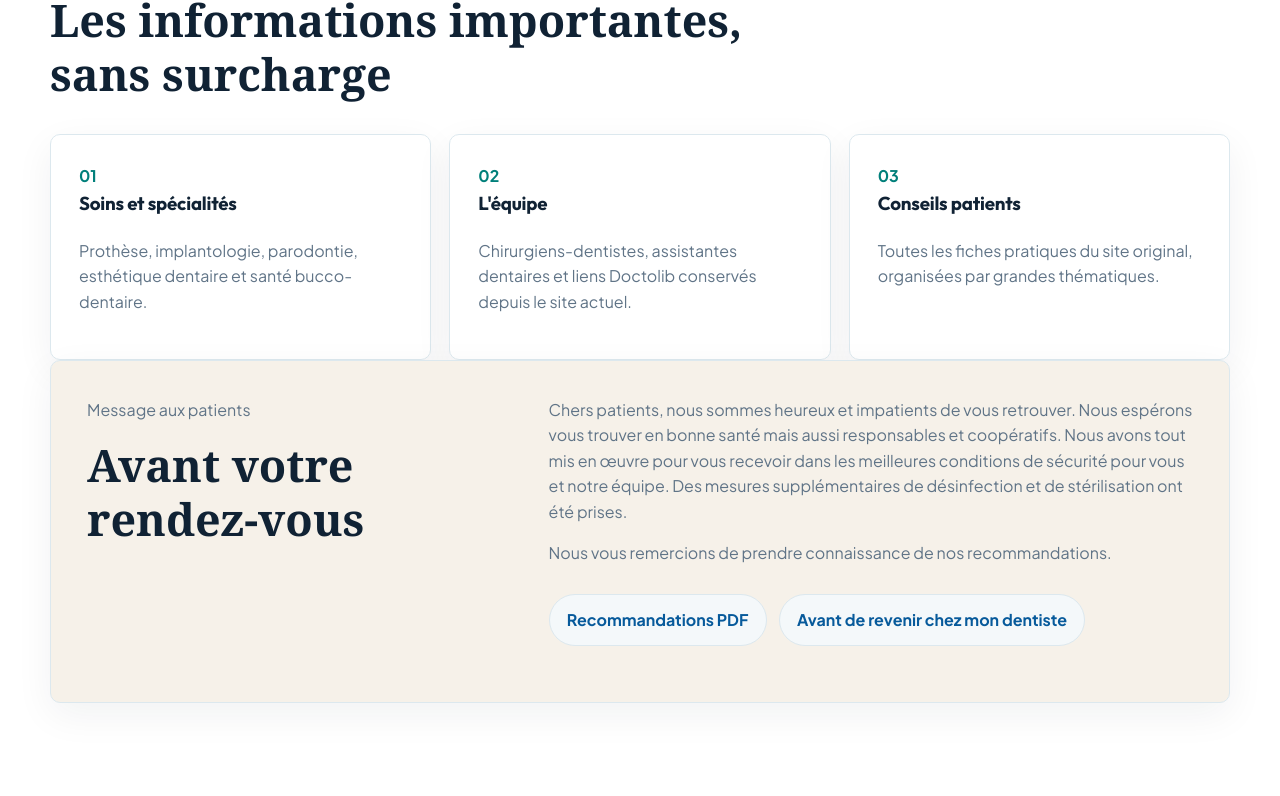
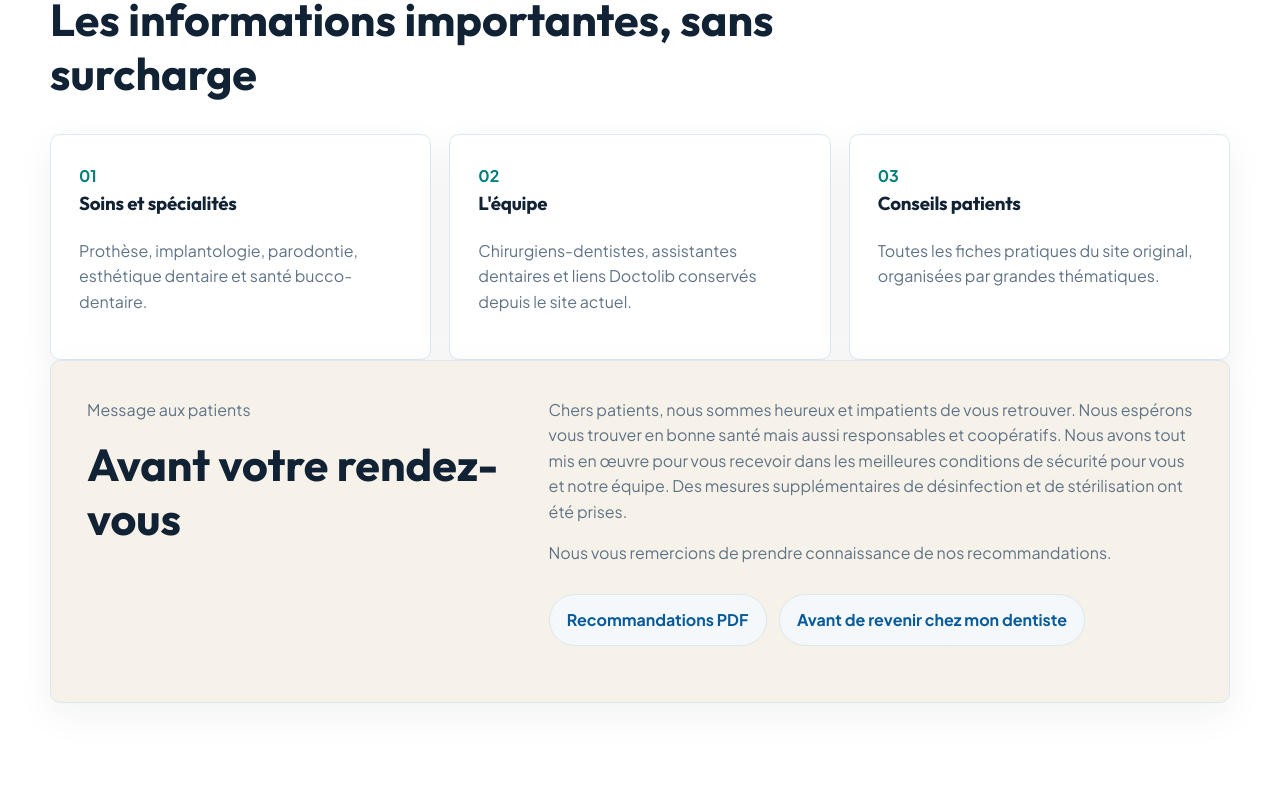
Before and after one commit to djian23/site-pere-sacha, a plain HTML site: page index.html in a window 1280 px wide. Shown: the part 2004-2800 px from the top of the page. Drawn offline with Linux system fonts and the light colour scheme.

Commit message:
Fix font overrides (Remove Georgia and Inter)

```diff
--- a/styles.css
+++ b/styles.css
@@ -140,7 +140,6 @@ a { color: inherit; }
 
 h1, h2, h3, p { margin-top: 0; }
 h1, h2 {
-  font-family: Georgia, "Times New Roman", serif;
   letter-spacing: 0;
 }
 h1 {
```
